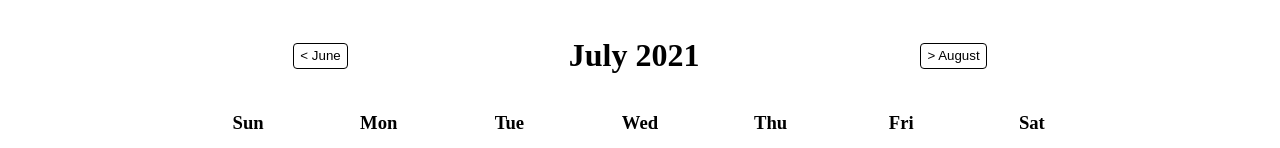
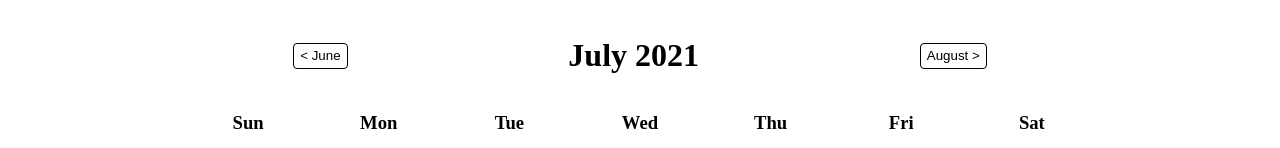
Before and after one commit to ayershov777/availability-picker, a React (Create React App) app in the folder client/: page / in a window 1280 px wide. Shown: the top 148 px of the page. Built offline with nearby package versions, Linux system fonts and the light colour scheme.

Commit message:
:adhesive_bandage: fixed month picked buttons

```diff
--- a/client/src/components/Scheduler/MonthPicker.tsx
+++ b/client/src/components/Scheduler/MonthPicker.tsx
@@ -47,14 +47,30 @@ function MonthPicker() {
 
     const month = MONTHS[monthIndex];
 
+    function getNextMonth() {
+        if(monthIndex === 11) {
+            return MONTHS[0];
+        }
+
+        return MONTHS[monthIndex + 1]
+    }
+
+    function getPreviousMonth() {
+        if(monthIndex === 0) {
+            return MONTHS[11];
+        }
+
+        return MONTHS[monthIndex - 1]
+    }
+
     return (
         <Container>
             <Button onClick={handleClickPrevious}>
-                &lt; {MONTHS[monthIndex - 1]}
+                &lt; {getPreviousMonth()}
             </Button>
             <h1>{month} {year}</h1>
             <Button onClick={handleClickNext}>
-                &gt; {MONTHS[monthIndex + 1]}
+                {getNextMonth()} &gt;
             </Button>
         </Container>
     );
```
